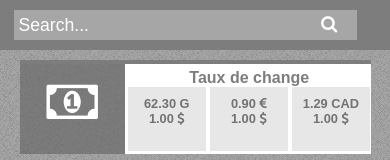
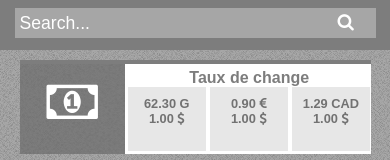
Before and after one commit to arnaudcasame/loanDashboard, a plain HTML site: page index.html in a window 390 px wide. Shown: the top 160 px of the page. Drawn offline with nearby package versions, Linux system fonts and the light colour scheme.

Commit message:
Fixes css bugs in the div#search_contain rules

```diff
--- a/css/style.css
+++ b/css/style.css
@@ -29,21 +29,18 @@ body header#head{
 }
 
 body header#head div#search_contain{
-	width: 31%;
-	text-align: right;
-	margin: 10px 10px 0 0;
+	margin: 8px 0 8px 5px;
+	display: inline-block;
 	position: relative;
 }
 
 body header#head div#search_contain input#searchin{
 	width: 400px;
-	//height: 30px;
 	background-color: rgba(207, 207, 207, 0.5);
 	border-style: none;
 	padding: 5px;
 	outline: none;
 	color: #FFF;
-	//font-weight: bold;
 	font-size: 1.1em;
 }
 
@@ -439,10 +436,11 @@ body table tbody tr td:hover{
 	        transform: scale(1.1, 1.1);
 }
 
-@media (max-width: 480px) {
+@media screen and (max-width: 480px) {
 
 	body header#head div#search_contain{
-		width: 95%;
+		width: 100%;
+		margin: 8px auto;
 	}
 
 	body header#head div#search_contain input#searchin{
```
